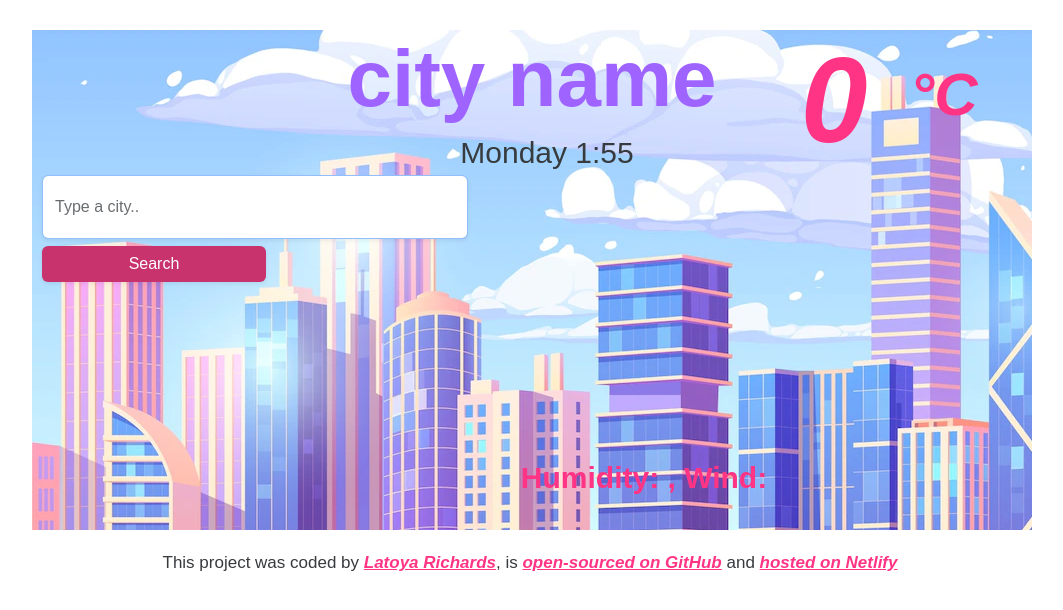
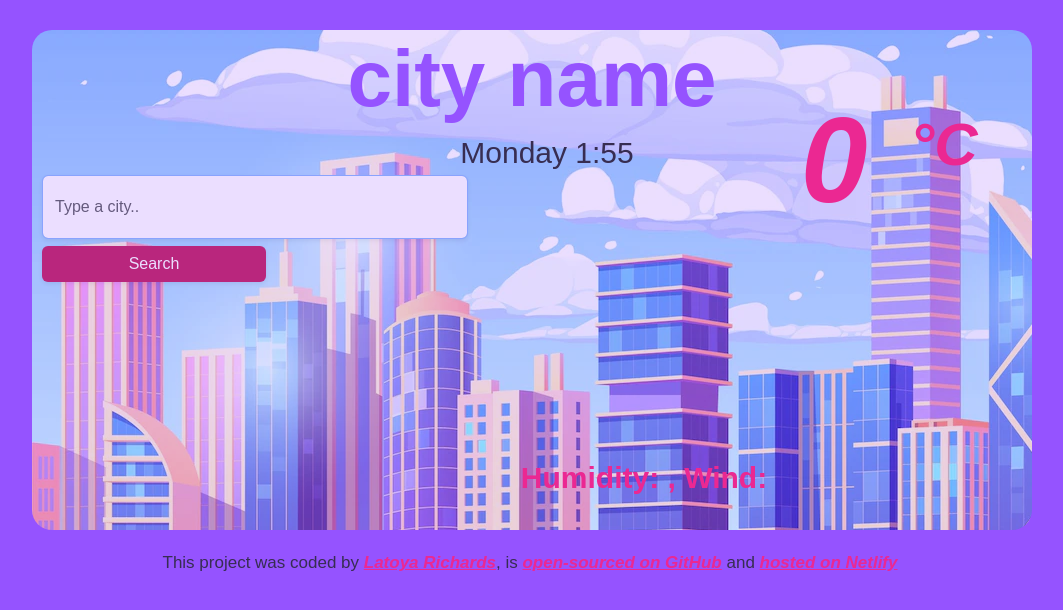
Before and after one commit to Toya021/toya021weekseven, a plain HTML site: page index.html in a window 1280 px wide. Shown: the top 610 px of the page, without its empty margins (48-1111 px from the left). Drawn offline with nearby package versions, Linux system fonts and the light colour scheme.

Commit message:
Add files via upload

```diff
--- a/index.html
+++ b/index.html
@@ -1,9 +1,8 @@
 <!DOCTYPE html>
 <html>
-
 <head>
   <meta charset="UTF-8" />
-  <title>title</title>
+  <title>Toya's Weather App</title>
   <script src="https://cdn.jsdelivr.net/npm/axios@1.1.2/dist/axios.min.js"></script>
   <link href="https://cdn.jsdelivr.net/npm/bootstrap@5.3.1/dist/css/bootstrap.min.css" rel="stylesheet"
     integrity="sha384-4bw+/aepP/YC94hEpVNVgiZdgIC5+VKNBQNGCHeKRQN+PtmoHDEXuppvnDJzQIu9" crossorigin="anonymous">
--- a/latoyaweatherapp.css
+++ b/latoyaweatherapp.css
@@ -8,11 +8,13 @@
       top: 30px;
       left: 80px;
       text-align: center;
+      background-color: #9553ff;opacity:0.9;
   }
   .weather-app{
     background-image:url(skylinepink.png);opacity: 0.9;
     max-width: 1000px;
     height: 500px;
+    border-radius: 20px;
   }
   h1{
       color: #9553ff;
@@ -55,7 +57,7 @@
           font-style: italic;
           position:fixed;
           left: 230px;
-          top: 10px;
+          top: 70px;
       }
       .city-input {
           color: #9553ff;
@@ -76,7 +78,7 @@
           font-size:60px;
           font-weight:600;
           font-style: italic;
-          top: 50px;
+          top: 100px;
       left: 340px;}
 
           .temperature{font-size: 45px;
```
